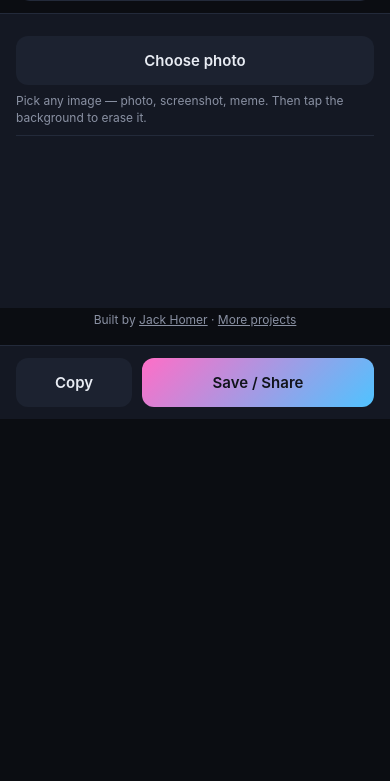
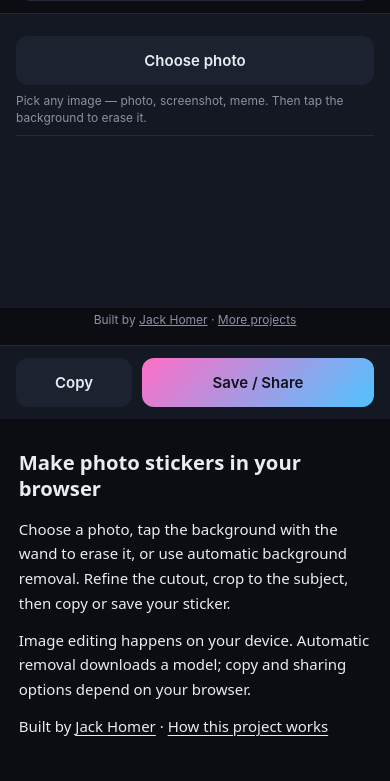
Before and after one commit to jhomer192/polygon-stickers, a website: page index.html in a window 390 px wide. Shown: the part 425-1206 px from the top of the page. Before the commit the page ends 844 px from the top, so only its background shows below. Drawn offline with Linux system fonts and the light colour scheme.

Commit message:
Add readable landing content and project links
Describe the tool, its use, and relevant limitations in initial HTML. Keep the app usable while linking readers to Jack Homer and the engineering write-up. Preserve the deployed source baseline and self-canonical URL.

Validate applicable builds, checks, and desktop/mobile browser behavior with and without JavaScript. Publication remains pending approval; the next step is deploying and measuring Search Console indexing and traffic.

```diff
--- a/index.html
+++ b/index.html
@@ -24,7 +24,13 @@
   <meta property="og:site_name" content="Jack Homer" />
   <meta name="twitter:card" content="summary" />
   <script type="application/ld+json">{"@context": "https://schema.org", "@type": "WebApplication", "name": "Sticker Maker", "url": "https://jackhomer.com/polygon-stickers/", "description": "Turn a photo into a sticker in the browser. Tap the background with the wand to erase it, or run the on-device auto-remove model, then crop to the subject and copy or share the cut-out. Installable as a home-screen app.", "applicationCategory": "UtilityApplication", "operatingSystem": "Any", "browserRequirements": "Requires JavaScript", "isAccessibleForFree": true, "author": {"@type": "Person", "@id": "https://jackhomer.com/#jack", "name": "Jack Homer", "url": "https://jackhomer.com"}, "isPartOf": {"@type": "WebSite", "@id": "https://jackhomer.com/#site", "name": "Jack Homer", "url": "https://jackhomer.com"}, "sameAs": "https://github.com/jhomer192/polygon-stickers"}</script>
-</head>
+    <style>
+      .app-guide { box-sizing: border-box; max-width: 52rem; margin: 0 auto; padding: 2rem 1.25rem 2rem; font: 1rem/1.65 system-ui, sans-serif; color: inherit; }
+      .app-guide h2 { font-size: 1.35rem; line-height: 1.3; margin: 0 0 1rem; }
+      .app-guide p { margin: .8rem 0; }
+      .app-guide a { color: inherit; text-decoration: underline; text-underline-offset: .2em; }
+    </style>
+  </head>
 <body>
   <main id="app">
     <header class="topbar">
@@ -98,5 +104,12 @@
   </main>
 
   <script src="app.js" type="module"></script>
-</body>
+    <section class="app-guide" aria-labelledby="app-guide-title">
+      <h2 id="app-guide-title">Make photo stickers in your browser</h2>
+      <p>Choose a photo, tap the background with the wand to erase it, or use automatic background removal. Refine the cutout, crop to the subject, then copy or save your sticker.</p>
+      <p>Image editing happens on your device. Automatic removal downloads a model; copy and sharing options depend on your browser.</p>
+      <p>Built by <a href="https://jackhomer.com/">Jack Homer</a> · <a href="https://jackhomer.com/projects/polygon-stickers/">How this project works</a></p>
+      <noscript><p>Enable JavaScript to use the interactive tool.</p></noscript>
+    </section>
+  </body>
 </html>
```
